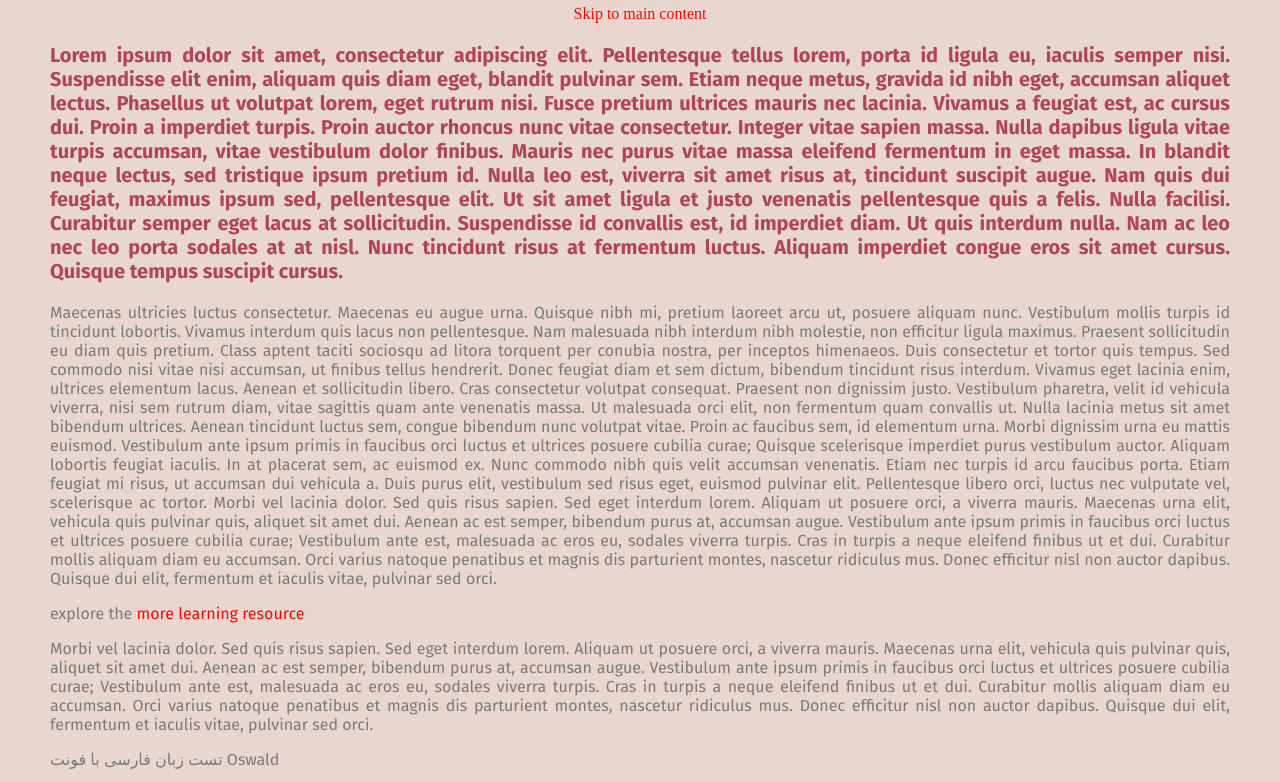
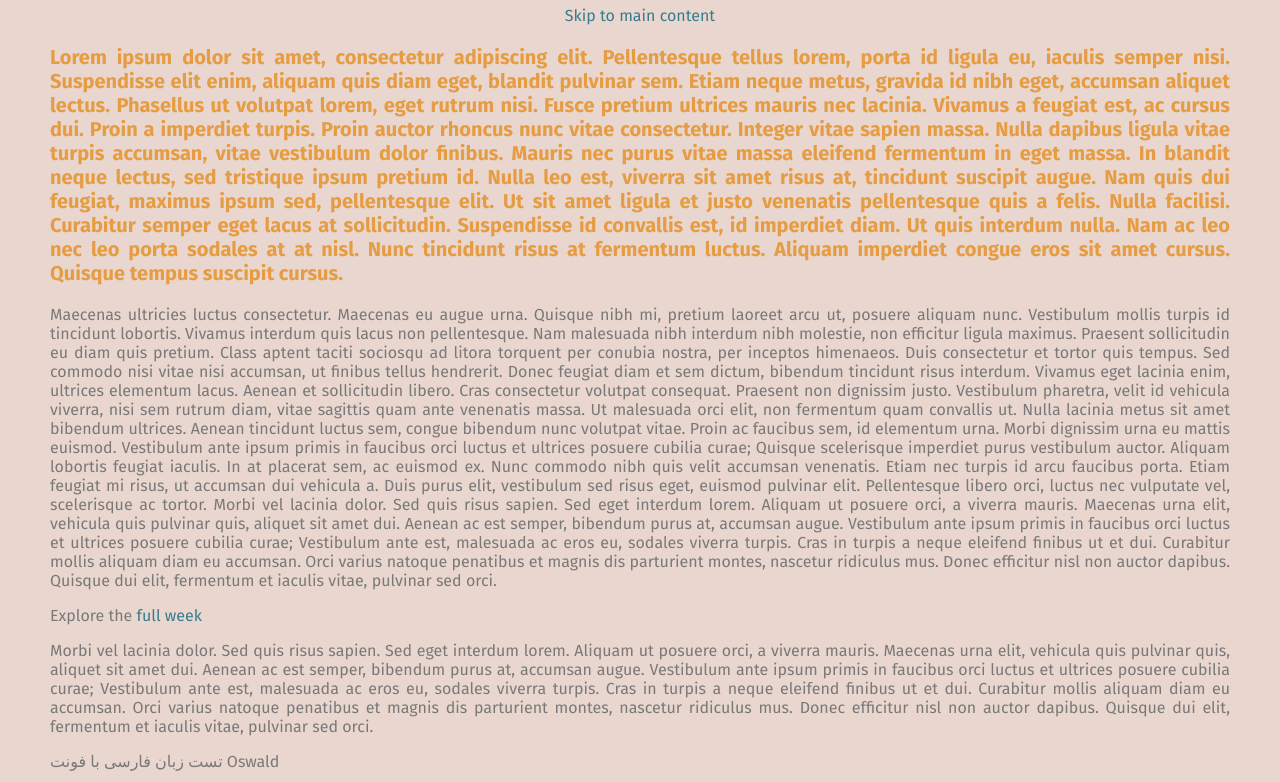
Before and after one commit to mehdi1361/100_day, a plain HTML site: page day_1_5/index.html in a window 1280 px wide. Shown: the part 254-1036 px from the top of the page. Drawn offline with Linux system fonts and the light colour scheme.

Commit message:
oflline font

```diff
--- /dev/null
+++ b/day_1_5/assets/styles/fonts.css
@@ -0,0 +1,63 @@
+@font-face {
+    font-family: "Fira Sans";
+    src: url("../fonts/fira-sans/FiraSans-Light.ttf") format("truetype");
+    font-style: normal;
+    font-weight: 300;
+    font-display: swap;
+}
+
+@font-face {
+    font-family: "Fira Sans";
+    src: url("../fonts/fira-sans/FiraSans-Regular.ttf") format("truetype");
+    font-style: normal;
+    font-weight: 400;
+    font-display: swap;
+}
+
+@font-face {
+    font-family: "Fira Sans";
+    src: url("../fonts/fira-sans/FiraSans-Medium.ttf") format("truetype");
+    font-style: normal;
+    font-weight: 500;
+    font-display: swap;
+}
+
+@font-face {
+    font-family: "Fira Sans";
+    src: url("../fonts/fira-sans/FiraSans-SemiBold.ttf") format("truetype");
+    font-style: normal;
+    font-weight: 600;
+    font-display: swap;
+}
+
+@font-face {
+    font-family: "Fira Sans";
+    src: url("../fonts/fira-sans/FiraSans-Bold.ttf") format("truetype");
+    font-style: normal;
+    font-weight: 700;
+    font-display: swap;
+}
+
+@font-face {
+    font-family: "Fira Sans";
+    src: url("../fonts/fira-sans/FiraSans-ExtraBold.ttf") format("truetype");
+    font-style: normal;
+    font-weight: 800;
+    font-display: swap;
+}
+
+@font-face {
+    font-family: "Fira Sans";
+    src: url("../fonts/fira-sans/FiraSans-Black.ttf") format("truetype");
+    font-style: normal;
+    font-weight: 900;
+    font-display: swap;
+}
+
+@font-face {
+    font-family: "Fira Code";
+    src: url("../fonts/fira-code/FiraCode-VariableFont_wght.ttf") format("truetype");
+    font-style: normal;
+    font-weight: 300 700;
+    font-display: swap;
+}
--- a/day_1_5/assets/styles/styles.css
+++ b/day_1_5/assets/styles/styles.css
@@ -1,4 +1,5 @@
 body {
+    font-family: "Fira Sans", sans-serif;
     text-align: center;
     background-color: rgb(233, 215, 207);
     margin: 50px;
@@ -10,7 +11,7 @@ img {
      border-radius: 50px;
 }
 h1 {
-    font-family: 'Oswald' sans-serif;
+    font-family: "Fira Sans", sans-serif;
     color: rgb(128, 9, 29);
     text-decoration: green wavy underline;
 }
@@ -22,9 +23,8 @@ p {
 }
 
 a {
-    color: rgb(255, 2, 2);
+    color: rgb(54, 123, 142);
     text-decoration: none;
-
 }
 
 a:hover {
@@ -33,10 +33,11 @@ a:hover {
 }
 
 #today-challenge {
-    color: rgb(176,69,83);
     font-weight: bold;
     font-size: 20px;
+    color: rgb(229, 156, 66);
 }
+
 a[href^="mailto"]::before {
   content: "📧 ";
 }
@@ -44,3 +45,7 @@ a[href^="mailto"]::before {
 a[href^="tel"]::before {
   content: "📞 ";
 }
+
+code, pre, kbd, samp {
+    font-family: "Fira Code", monospace;
+}
--- a/day_1_5/index.html
+++ b/day_1_5/index.html
@@ -11,10 +11,7 @@
     <title>day 1 of 5</title>
     <meta name="description" content="">
     <meta name="viewport" content="width=device-width, initial-scale=1">
-    <link rel="preconnect" href="https://fonts.googleapis.com">
-    <link rel="preconnect" href="https://fonts.gstatic.com" crossorigin>
-    <link href="https://fonts.googleapis.com/css2?family=Fira+Sans:ital,wght@0,100;0,200;0,300;0,400;0,500;0,600;0,700;0,800;0,900;1,100;1,200;1,300;1,400;1,500;1,600;1,700;1,800;1,900&family=Oswald:wght@200..700&display=swap" rel="stylesheet">
-
+    <link rel="stylesheet" href="assets/styles/fonts.css">
     <link rel="stylesheet" href="assets/styles/styles.css">
 </head>
 
@@ -65,8 +62,8 @@
         et iaculis vitae, pulvinar sed orci.
     </p>
     <p>
-        explore the
-        <a href="full_week.html">more learning resource</a>
+        Explore the
+        <a href="full_week.html">full week</a>
     </p>
     <p id="content">
 
```
Also changed, not shown: day_1_5/full_week.html (+1 -0 lines), day_6_8/index.html (+2 -2 lines), day_1_5/assets/fonts/fira-code/FiraCode-VariableFont_wght.ttf (added), day_1_5/assets/fonts/fira-code/OFL.txt (added), day_1_5/assets/fonts/fira-sans/FiraSans-Black.ttf (added), day_1_5/assets/fonts/fira-sans/FiraSans-Bold.ttf (added), day_1_5/assets/fonts/fira-sans/FiraSans-ExtraBold.ttf (added), day_1_5/assets/fonts/fira-sans/FiraSans-Light.ttf (added), day_1_5/assets/fonts/fira-sans/FiraSans-Medium.ttf (added), day_1_5/assets/fonts/fira-sans/FiraSans-Regular.ttf (added), day_1_5/assets/fonts/fira-sans/FiraSans-SemiBold.ttf (added), day_1_5/assets/fonts/fira-sans/OFL.txt (added).
